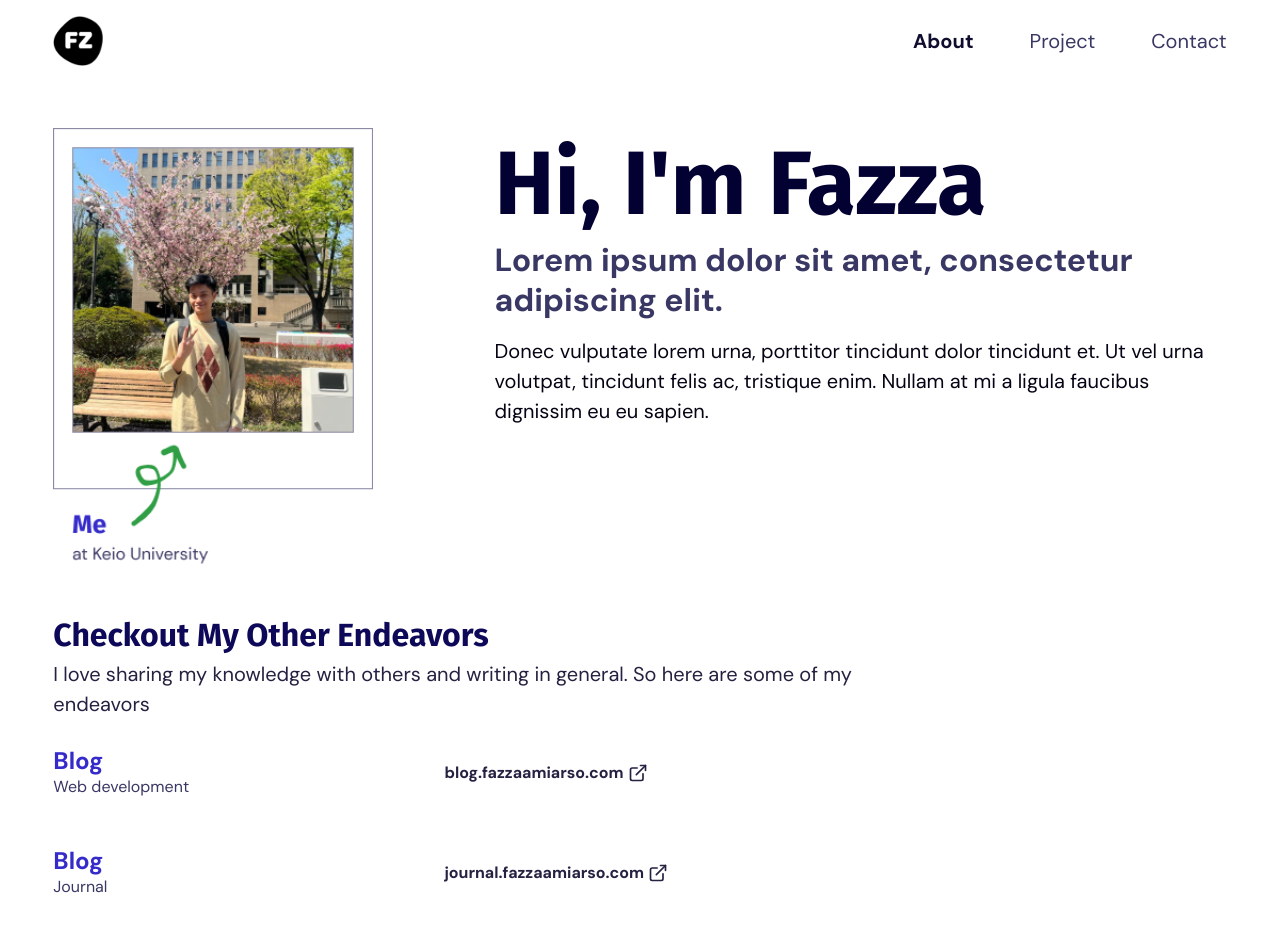
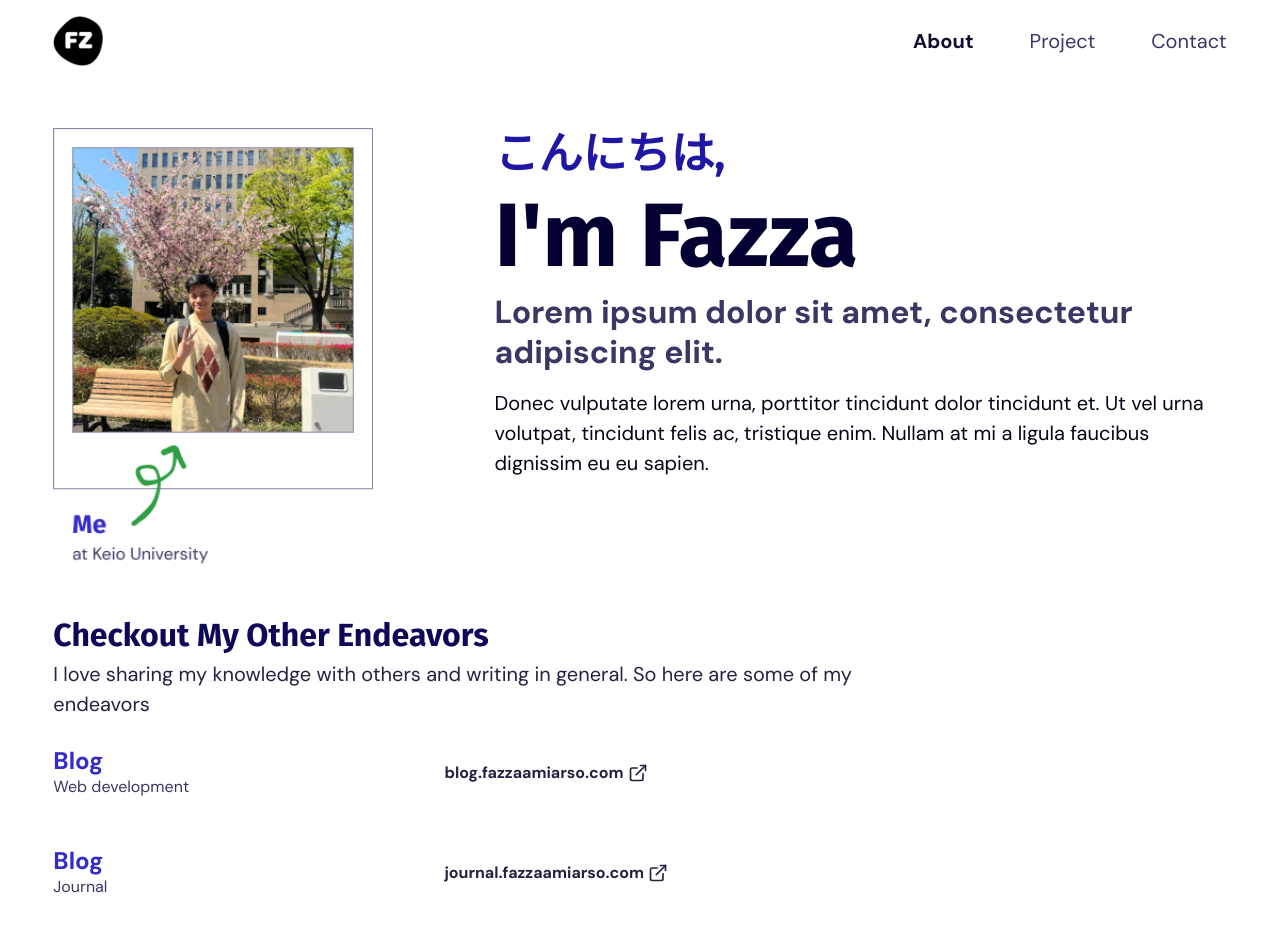
Before and after one commit to fazzaamiarso/fazzaamiarso.com-svelte, a SvelteKit app: page /about in a window 1280 px wide. Shown: the top 932 px of the page. Built offline with nearby package versions, Linux system fonts and the light colour scheme.

Commit message:
feat: implement dynamic greetings animation

```diff
--- a/src/routes/(home)/+page.svelte
+++ b/src/routes/(home)/+page.svelte
@@ -1,6 +1,5 @@
 <script lang="ts">
 	import { ArrowRight, MoveDown } from 'lucide-svelte';
-
 	import { lenis } from '$lib/lenis';
 	import { onMount } from 'svelte';
 	import SkillsList from './skills-list.svelte';
@@ -42,7 +41,7 @@
 <div id="hero" class="mb-32 relative flex flex-col justify-center items-center">
 	<h1
 		id="hero-text"
-		class="font-fira-sans w-10/12 mx-auto text-brand-800 text-heading-3 sm:text-heading-2 lg:text-heading-1">
+		class="font-fira-sans w-10/12 mx-auto text-brand-600 text-heading-3 sm:text-heading-2 lg:text-heading-1">
 		<p>Frontend Developer</p>
 		<p>Who Brings your Idea</p>
 		<p>to the Web</p>
--- a/src/routes/about/+page.svelte
+++ b/src/routes/about/+page.svelte
@@ -1,17 +1,54 @@
-<script>
+<script lang="ts">
 	import { ExternalLink } from 'lucide-svelte';
 	import myPic from '$lib/assets/fazza-about.png';
+	import { onMount } from 'svelte';
+	import gsap from 'gsap';
 
 	const otherLinks = [
 		{ type: 'Blog', category: 'Web development', link: 'blog.fazzaamiarso.com' },
 		{ type: 'Blog', category: 'Journal', link: 'journal.fazzaamiarso.com' }
 	];
+
+	let greetingContainer: HTMLElement;
+
+	onMount(() => {
+		const greetingTexts = gsap.utils.toArray('div', greetingContainer);
+		const offset = -100;
+		const max = -(greetingTexts.length - 1) * offset;
+
+		gsap.set(greetingTexts, {
+			yPercent: (idx) => idx * offset
+		});
+
+		const waitForMe = gsap.delayedCall(2, goAgain);
+
+		function goAgain() {
+			gsap.to(greetingTexts, {
+				duration: 1,
+				ease: 'back.inOut',
+				yPercent: '-=' + offset,
+				modifiers: {
+					yPercent: (value) => gsap.utils.wrap(offset, max, value)
+				},
+				onComplete: () => {
+					waitForMe.restart(true);
+				}
+			});
+		}
+	});
 </script>
 
 <div class="py-32">
-	<div class="pb-12 flex flex-col lg:flex-row-reverse lg:items-start lg:justify-start gap-12">
+	<div class="pb-12 flex flex-col md:flex-row-reverse lg:items-start lg:justify-start gap-12">
 		<div>
-			<h1 class="text-heading-3 lg:text-heading-1 font-bold text-brand-900">Hi, I'm Fazza</h1>
+			<h1 class="font-bold text-brand-900 flex flex-col">
+				<div bind:this={greetingContainer} class="overflow-hidden relative h-[52px] w-80 text-heading-3 text-brand-600">
+					<div class="greet absolute">Hi,</div>
+					<div class="greet absolute">안녕,</div>
+					<div class="greet absolute">こんにちは,</div>
+				</div>
+				<div class="text-heading-3 lg:text-heading-1">I'm Fazza</div>
+			</h1>
 			<p class="text-heading-5 lg:text-heading-4 font-bold text-gray-600 mb-4">
 				Lorem ipsum dolor sit amet, consectetur adipiscing elit.
 			</p>
--- a/src/routes/project/[slug]/+page.svelte
+++ b/src/routes/project/[slug]/+page.svelte
@@ -42,7 +42,7 @@
 		</ul>
 	</div>
 	<!-- Post -->
-	<div class="prose prose-base md:prose-lg max-w-5xl mx-auto">
+	<div class="prose prose-lg md:prose-xl max-w-5xl mx-auto">
 		<div><img id="cover-img" src={data.meta.cover} alt={data.meta.title} class="w-full rounded-md" /></div>
 		<div class="border-y-[1px] w-full">
 			<div class="not-prose gap-8 py-4 mx-auto max-w-4xl sm:flex-row sm:gap-28 flex">
```
